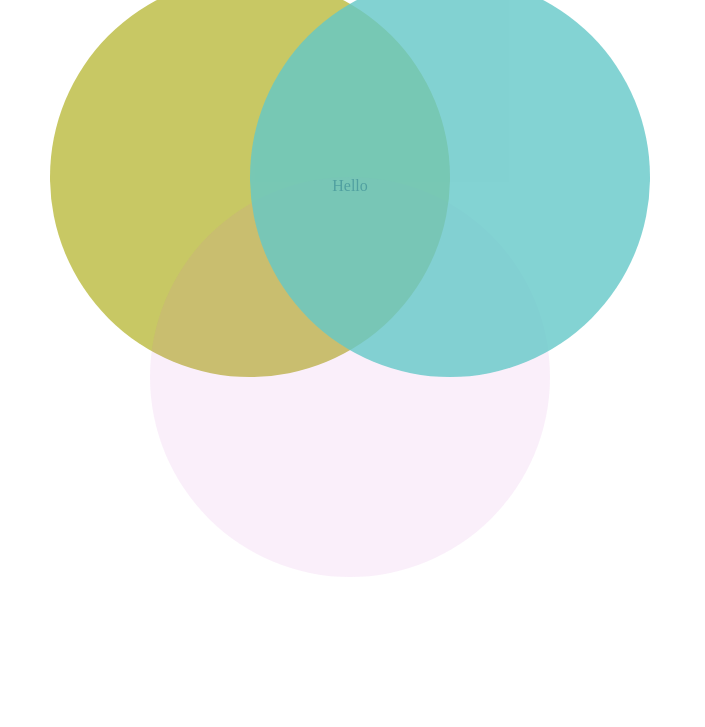
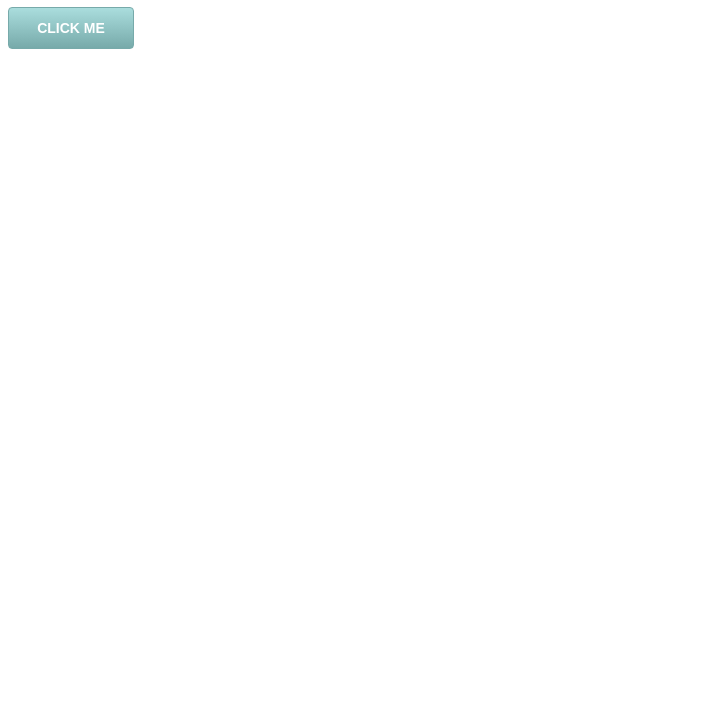
Before and after one commit to double-vee/css-tutorial-1, a plain HTML site: page index.html in a window 1280 px wide. Shown: the part 73-800 px from the top of the page, without its empty margins (0-705 px from the left). Drawn offline with Linux system fonts and the light colour scheme.

Commit message:
index.html edited; button styled with linear gradient in syntax.css

```diff
--- a/css/syntax.css
+++ b/css/syntax.css
@@ -1,34 +1,24 @@
-#circle{
-  width: 400px;
-  height: 400px;
-  position: absolute;
-  background: rgb(200, 200, 100);
-  border-radius: 200px;
-  top: 50px;
-  left: 50px;
-  opacity: 1;
+.button{
+  display: block;
+  width: 100px;
+  padding: 12px;
+  border: 1px solid #77aaaa;
+  font-family: Arial, Helvetica, sans-serif;
+  font-weight: bold;
+  text-transform: uppercase;
+  color: #fff;
+  font-size: 14px;
   text-align: center;
+  border-radius: 4px;
+  background: #aadddd;
+  background: -moz-linear-gradient(top, #aadddd 0%, #77aaaa 100%);
+  background: -webkit-linear-gradient(top, #aadddd 0%, #77aaaa 100%);
+  background: linear-gradient(top, #aadddd 0%, #77aaaa 100%);
 }
 
-#circle-2{
-  width: 400px;
-  height: 400px;
-  position: absolute;
-  background: rgba(200, 100, 200, 0.1);
-  border-radius: 200px;
-  top: 250px;
-  left: 150px;
-  text-align: center;
+.button:hover{
+  background: #77aaaa;
+  background: -moz-linear-gradient(bottom, #aadddd 0%, #77aaaa 100%);
+  background: -webkit-linear-gradient(bottom, #aadddd 0%, #77aaaa 100%);
+  background: linear-gradient(bottom, #aadddd 0%, #77aaaa 100%);
 }
-
-#circle-3{
-  width: 400px;
-  height: 400px;
-  position: absolute;
-  background: rgb(100, 200, 200);
-  border-radius: 200px;
-  top: 50px;
-  left: 250px;
-  opacity: 0.8;
-  text-align: center;
-}
--- a/index.html
+++ b/index.html
@@ -12,9 +12,7 @@
 
     <h1>Hello there!</h1>
 
-    <div id="circle">Hello</div>
-    <div id="circle-2">Hello</div>
-    <div id="circle-3">Hello</div>
+    <a class="button">Click me</a>
 
   </div>
 
```
